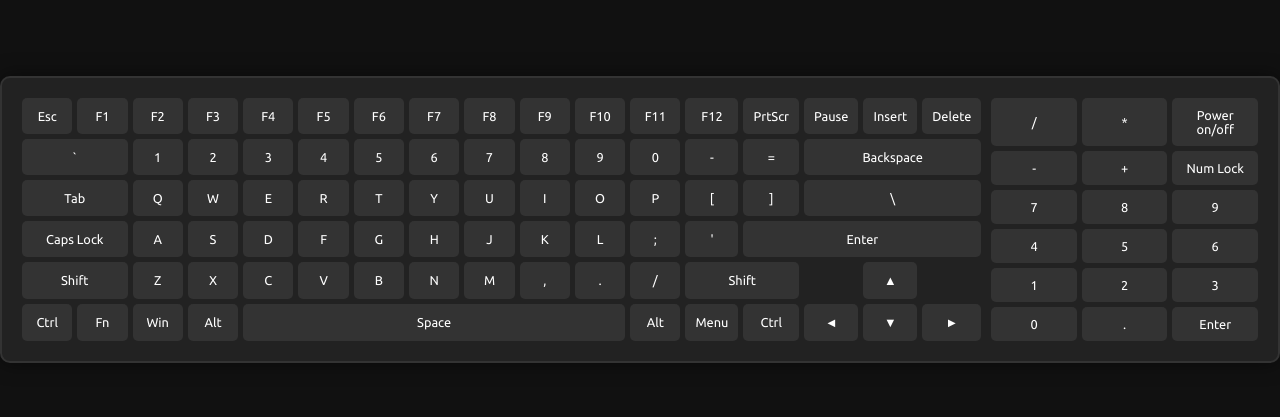
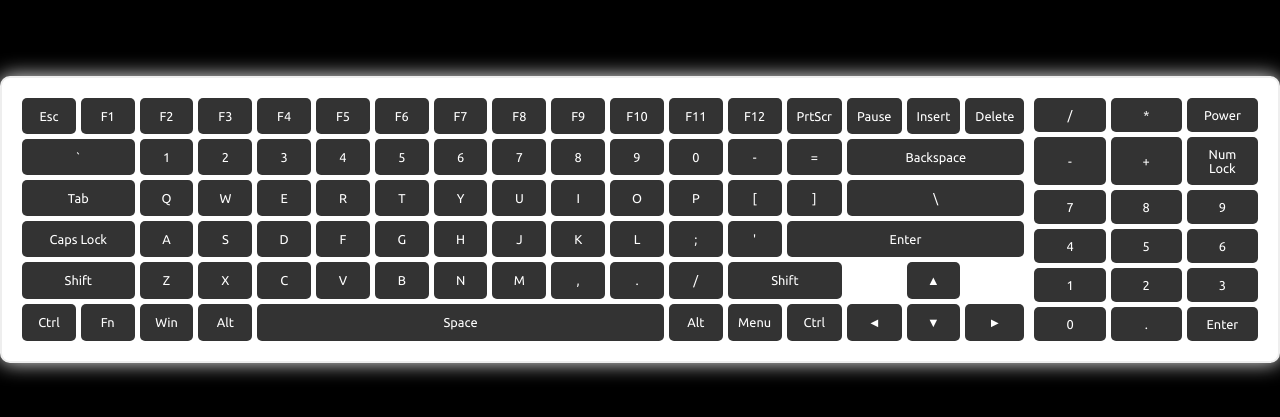
Before and after one commit to vladyslav-masokha/web, a plain HTML site: page pz5/index.html in a window 1280 px wide. Shown: the part 181-598 px from the top of the page. Drawn offline with Linux system fonts and the light colour scheme.

Commit message:
upgrade pz5

```diff
--- a/pz5/index.html
+++ b/pz5/index.html
@@ -119,7 +119,7 @@
 				<div class="keyboard-numpad">
 					<div class="key num-key">/</div>
 					<div class="key num-key">*</div>
-					<div class="key num-key">Power on/off</div>
+					<div class="key num-key">Power</div>
 
 					<div class="key num-key">-</div>
 					<div class="key num-key">+</div>
--- a/pz5/style.css
+++ b/pz5/style.css
@@ -5,7 +5,7 @@
 }
 
 body {
-	background-color: #111;
+	background-color: #000;
 	font-family: 'Ubuntu', sans-serif;
 	display: flex;
 	justify-content: center;
@@ -21,10 +21,10 @@ body {
 .keyboard-wrapper {
 	display: flex;
 	padding: 20px;
-	background-color: #222;
-	border: 2px solid #333;
+	background-color: #fff;
+	border: 2px solid #eee;
 	border-radius: 10px;
-	box-shadow: 0 0 20px rgba(0, 0, 0, 0.5);
+	box-shadow: 0 0 20px #eeeeee;
 	gap: 10px;
 }
 
@@ -35,11 +35,11 @@ body {
 }
 
 .keyboard-main {
-	grid-template-columns: repeat(17, 1fr); /* Main keyboard columns */
+	grid-template-columns: repeat(17, 1fr);
 }
 
 .keyboard-numpad {
-	grid-template-columns: repeat(3, 1fr); /* Numpad columns */
+	grid-template-columns: repeat(3, 1fr);
 }
 
 .key {
```
